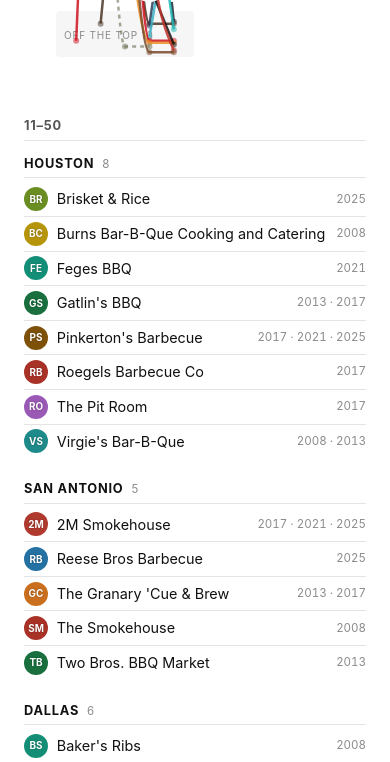
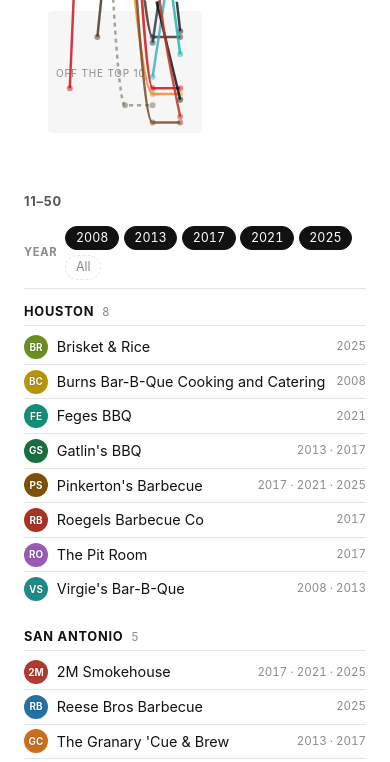
Before and after one commit to erikswedberg/smoke, a plain HTML site: page smoke/index.html in a window 390 px wide. Shown: the part 530-1292 px from the top of the page. Drawn offline with nearby package versions, Linux system fonts and the light colour scheme.

Commit message:
Phase 4/5: full-width chart, taller gutter, filter-bar (proper Zeldman flow)
UI:
- Bump chart goes near-full-bleed (smoke-section--wide) with slight L-R margin.
- Gutter band much taller (130px) so fallen lines spread instead of knotting.
- Generic <filter-bar> with a Year group of toggle-pills (checkbox semantics)
  filtering the 11-50 and honorable lists. Named generically so future groups
  (regions: Gulf, Hill Country, ...) drop in without component changes.

Architecture (fixing the querySelectorAll/imperative-push anti-pattern):
- New ambient store.js holds the immutable dataset; components pull via
  whenData() instead of app.js shoving it in. app.js now only registers
  components + loads data.
- New stateful <tier-section> parent owns filter state, re-renders via its
  nunjucks template, passes state DOWN as attributes (filter-bar admin wheel,
  tier-list ) and catches  events bubbling UP.
- <filter-bar> and <tier-list> are now controlled children: no internal
  state, no DOM reaching. Events up, props down, setState drives re-render.
- bump-chart pulls from the store too (autonomous), no property push.
- tierByCity gains a year-filter arg.

Co-authored-by: Shelley <shelley@exe.dev>

```diff
--- /dev/null
+++ b/smoke/css/filter-bar.css
@@ -0,0 +1,49 @@
+/* <filter-bar> — rows of toggle-pills (checkbox semantics). */
+
+filter-bar { display: block; }
+
+filter-bar .filter-bar-container {
+  display: flex;
+  gap: 1.25rem;
+  flex-wrap: wrap;
+  align-items: center;
+}
+
+filter-bar .filter-group { display: flex; align-items: center; gap: 0.5rem; }
+filter-bar .filter-group__label {
+  font-size: 0.7rem;
+  font-weight: 700;
+  text-transform: uppercase;
+  letter-spacing: 0.06em;
+  color: var(--ink-faint);
+}
+filter-bar .filter-group__pills { display: flex; gap: 0.3rem; flex-wrap: wrap; }
+
+filter-bar .filter-pill {
+  font: inherit;
+  font-size: 0.78rem;
+  font-variant-numeric: tabular-nums;
+  line-height: 1;
+  padding: 0.32rem 0.6rem;
+  border: 1px solid var(--line);
+  border-radius: 999px;
+  background: #fff;
+  color: var(--ink-dim);
+  cursor: pointer;
+  transition: background 0.12s ease, color 0.12s ease, border-color 0.12s ease;
+}
+filter-bar .filter-pill:hover { border-color: var(--ink-faint); }
+
+/* active (checked) pill: filled ink */
+filter-bar .filter-pill.is-on {
+  background: var(--ink);
+  border-color: var(--ink);
+  color: #fff;
+}
+
+/* the "All" reset pill is quieter */
+filter-bar .filter-pill--all {
+  color: var(--ink-faint);
+  border-style: dashed;
+}
+filter-bar .filter-pill--all:hover { color: var(--ink); }
--- a/smoke/css/styles.css
+++ b/smoke/css/styles.css
@@ -36,10 +36,21 @@
 a { color: inherit; }
 
 /* ---- main / sections ---- */
-.smoke-main { max-width: var(--maxw); margin: 0 auto; padding: 1.25rem 1.5rem 4rem; }
+.smoke-main { padding: 1.25rem 0 4rem; }
 
-.smoke-section { margin-top: 1.75rem; }
+/* Most sections are readable-width and centered... */
+.smoke-section {
+  max-width: var(--maxw);
+  margin: 1.75rem auto 0;
+  padding: 0 1.5rem;
+}
 .smoke-section:first-child { margin-top: 0.5rem; }
+
+/* ...but the chart goes nearly full-bleed, with a slight L-R margin. */
+.smoke-section--wide {
+  max-width: none;
+  padding: 0 clamp(1rem, 3vw, 3rem);
+}
 .smoke-section__title {
   font-size: 0.8rem;
   font-weight: 700;
@@ -52,6 +63,23 @@
 }
 .smoke-section__note { color: var(--ink-faint); font-weight: 400; }
 
+/* section header bar: title left, filters right, sharing the bottom rule */
+.smoke-section__bar {
+  display: flex;
+  align-items: flex-end;
+  justify-content: space-between;
+  gap: 1rem 1.5rem;
+  flex-wrap: wrap;
+  border-bottom: 1px solid var(--line);
+  padding-bottom: 0.5rem;
+  margin-bottom: 1rem;
+}
+.smoke-section__title--inbar {
+  border-bottom: 0;
+  padding-bottom: 0;
+  margin-bottom: 0;
+}
+
 /* ---- shared loading placeholder ---- */
 .smoke-loading {
   display: grid;
--- a/smoke/index.html
+++ b/smoke/index.html
@@ -10,22 +10,21 @@
   <link rel="stylesheet" href="/css/bump-chart.css">
   <link rel="stylesheet" href="/css/tier-list.css">
   <link rel="stylesheet" href="/css/restaurant-card.css">
+  <link rel="stylesheet" href="/css/filter-bar.css">
 </head>
 <body>
   <main class="smoke-main">
-    <section class="smoke-section" aria-labelledby="bump-heading">
+    <section class="smoke-section smoke-section--wide" aria-labelledby="bump-heading">
       <h2 id="bump-heading" class="smoke-section__title">Top 10</h2>
       <bump-chart></bump-chart>
     </section>
 
-    <section class="smoke-section" aria-labelledby="tier-heading">
-      <h2 id="tier-heading" class="smoke-section__title">11–50</h2>
-      <tier-list tier="top50"></tier-list>
+    <section class="smoke-section">
+      <tier-section tier="top50" heading="11–50" filterable></tier-section>
     </section>
 
-    <section class="smoke-section" aria-labelledby="honorable-heading">
-      <h2 id="honorable-heading" class="smoke-section__title">Honorable mentions <span class="smoke-section__note">2021, 2025</span></h2>
-      <tier-list tier="honorable"></tier-list>
+    <section class="smoke-section">
+      <tier-section tier="honorable" heading="Honorable mentions" note="2021, 2025" filterable></tier-section>
     </section>
   </main>
 
--- a/smoke/js/app.js
+++ b/smoke/js/app.js
@@ -1,46 +1,20 @@
-// The Smoke Rankings — app entry point.
+// The Smoke Rankings — entry point.
 //
-// 1. Load the normalized data once.
-// 2. Stash it on window.Smoke so components can read it (client-only: there's
-//    no SSR, so the loaded data — not the DOM — is the source of truth).
-// 3. Register the components (each module calls customElements.define).
-// 4. Hand data down to the top-level components via properties.
+// Zeldman, client-only: app.js does the bare minimum. It registers the
+// components and loads the dataset into the ambient store. It does NOT reach
+// into the DOM, wire events, or push data around — components pull data from
+// the store on connect, and interactive state flows through the component
+// tree (events up, props down).
 
-import { loadData, top10Restaurants, snapshot, years } from "./data.js";
-
-// Register components (side-effect imports — each defines a custom element).
 import "./components/bump-chart.js";
 import "./components/tier-list.js";
+import "./components/tier-section.js";
+import "./components/filter-bar.js";
 import "./components/restaurant-card.js";
 
-async function main() {
-  let data;
-  try {
-    data = await loadData();
-  } catch (err) {
-    console.error("Smoke: failed to load data", err);
-    return;
-  }
+import { loadData } from "./data.js";
+import { setData } from "./store.js";
 
-  // Make the dataset + a few precomputed views ambient for components.
-  window.Smoke = window.Smoke || {};
-  window.Smoke.data = data;
-  window.Smoke.views = {
-    years: years(data),
-    top10: top10Restaurants(data),
-    snapshot: (year) => snapshot(data, year),
-  };
-
-  // Hand data down to top-level components. Setting a property (not an
-  // attribute) avoids stuffing kilobytes of JSON into the DOM; the component
-  // reads it on connect / when set.
-  const bump = document.querySelector("bump-chart");
-  if (bump) bump.data = data;
-
-  document.querySelectorAll("tier-list").forEach((el) => { el.data = data; });
-
-  // Announce readiness for any late-arriving listeners.
-  window.dispatchEvent(new CustomEvent("smoke-data-ready", { detail: { data } }));
-}
-
-main();
+loadData()
+  .then(setData)
+  .catch((err) => console.error("Smoke: failed to load data", err));
--- a/smoke/js/components/bump-chart.js
+++ b/smoke/js/components/bump-chart.js
@@ -13,6 +13,7 @@
 // down a thin tail into the gutter). Hover isolates a line.
 
 import BaseComponent from "../../lib/BaseComponent.js";
+import { whenData } from "../store.js";
 import { top10Restaurants, years } from "../data.js";
 
 const RANKS = 10;
@@ -27,17 +28,15 @@
 
   static props = { "highlighted-id": String };
 
-  set data(d) { this.state.data = d; this.draw(); }
-  get data() { return this.state.data; }
-
   onConnected() {
+    // Pull the dataset from the ambient store (immutable, not a prop).
+    whenData((data) => { this.state.data = data; this.draw(); });
     // Redraw on resize (debounced via rAF).
     this._ro = new ResizeObserver(() => {
       cancelAnimationFrame(this._raf);
       this._raf = requestAnimationFrame(() => this.draw());
     });
     this._ro.observe(this);
-    this.draw();
   }
 
   onDisconnected() { this._ro?.disconnect(); }
@@ -98,7 +97,7 @@
     const width = this.clientWidth || 900;
     const M = { top: 32, right: 180, bottom: 30, left: 40 };
     const rowH = 44;                 // vertical space per rank
-    const gutterH = 54;              // the off-the-top-10 band
+    const gutterH = 130;             // the off-the-top-10 band (room to spread)
     const plotH = RANKS * rowH;
     const height = M.top + plotH + gutterH + M.bottom;
 
--- /dev/null
+++ b/smoke/js/components/filter-bar.js
@@ -0,0 +1,46 @@
+// <filter-bar groups="[...]" active="[...]"> — controlled toggle-pill rows.
+//
+// A dumb, controlled child (Zeldman): it holds NO state. It renders whatever
+// `groups` (with each option's on/off already decided by the parent) it's
+// given, and on click emits a `filter-toggle` event UP to its parent:
+//   { detail: { group, value, action } }
+// The parent owns the selection, updates it, and passes new attributes back
+// down — which re-renders this component. Generic: knows nothing about years
+// or regions, just groups of options.
+
+import BaseComponent from "../../lib/BaseComponent.js";
+
+export default class FilterBar extends BaseComponent {
+  constructor() {
+    super();
+    this.template = "filter-bar.html";
+    this.state = { groups: [] };
+  }
+
+  static props = { "groups": Array };
+
+  getTemplateContext() {
+    return { groups: this.state.groups || [] };
+  }
+
+  connectedCallback() {
+    super.connectedCallback();
+    // Delegated; emit intent upward. Parent decides what it means.
+    this.addEventListener("click", (e) => {
+      const btn = e.target.closest("[data-group]");
+      if (!btn) return;
+      const group = btn.dataset.group;
+      if (btn.dataset.action === "all") {
+        this.emit("filter-toggle", { group, action: "all" });
+      } else {
+        // values arrive as strings from the DOM; coerce back to Number when
+        // the option's value was numeric (years are numbers).
+        const raw = btn.dataset.value;
+        const value = /^-?\d+$/.test(raw) ? Number(raw) : raw;
+        this.emit("filter-toggle", { group, value });
+      }
+    });
+  }
+}
+
+customElements.define("filter-bar", FilterBar);
--- a/smoke/js/components/tier-list.js
+++ b/smoke/js/components/tier-list.js
@@ -1,27 +1,34 @@
-// <tier-list tier="top50|honorable"> — joints in a tier, grouped by city.
-// Template-driven (nunjucks -> idiomorph). Receives the dataset via the
-// `data` property from app.js.
+// <tier-list tier="top50" active-years="[2017,2021]"> — joints in a tier,
+// grouped by city. A controlled child: it pulls the (immutable) dataset from
+// the store on connect, and takes its filter as the `active-years` attribute
+// from its parent. No internal filter UI, no DOM reaching.
 
 import BaseComponent from "../../lib/BaseComponent.js";
+import { whenData } from "../store.js";
 import { tierByCity } from "../data.js";
 
 export default class TierList extends BaseComponent {
   constructor() {
     super();
     this.template = "tier-list.html";
-    this.state = { data: null };
+    this.state = { data: null, activeYears: null };
   }
 
-  // `tier` is fixed config (set in HTML), read directly — not reactive.
-  get tier() { return this.getAttribute("tier") || "top50"; }
+  static props = {
+    "tier": String,
+    "active-years": Array, // null/absent = no filter (all years)
+  };
 
-  // Data flows in as a property from app.js; trigger a render when set.
-  set data(d) { this.setState({ data: d }); }
-  get data() { return this.state.data; }
+  connectedCallback() {
+    super.connectedCallback();
+    whenData((data) => this.setState({ data }));
+  }
 
   getTemplateContext() {
     const d = this.state.data;
-    return { cities: d ? tierByCity(d, this.tier) : [] };
+    const years = this.state.activeYears; // Array or null
+    const filter = Array.isArray(years) ? new Set(years) : null;
+    return { cities: d ? tierByCity(d, this.state.tier || "top50", filter) : [] };
   }
 }
 
--- /dev/null
+++ b/smoke/js/components/tier-section.js
@@ -0,0 +1,71 @@
+// <tier-section tier="top50" heading="11–50" filterable> — a stateful section
+// that owns its filter selection and composes a filter-bar + tier-list.
+//
+// This is the Zeldman parent: it holds state (which years are active),
+// re-renders its subtree via the template, passes state DOWN to children as
+// attributes (filter-bar gets `active`, tier-list gets `active-years`), and
+// listens for the `filter-toggle` events that bubble UP from filter-bar.
+// Children are dumb and controlled; no component reaches across the DOM.
+
+import BaseComponent from "../../lib/BaseComponent.js";
+import { whenData } from "../store.js";
+import { years } from "../data.js";
+
+export default class TierSection extends BaseComponent {
+  constructor() {
+    super();
+    this.template = "tier-section.html";
+    this.state = { allYears: [], activeYears: [] };
+  }
+
+  static props = {
+    "tier": String,
+    "heading": String,
+    "note": String,
+    "filterable": Boolean,
+  };
+
+  connectedCallback() {
+    super.connectedCallback();
+    // Catch filter changes bubbling up from the child filter-bar.
+    this.addEventListener("filter-toggle", (e) => this.onToggle(e.detail));
+    // Pull the dataset from the store to learn the available years.
+    whenData((data) => {
+      const all = years(data);
+      this.setState({ allYears: all, activeYears: all });
+    });
+  }
+
+  onToggle({ group, value, action }) {
+    if (group !== "years") return;
+    let active = new Set(this.state.activeYears);
+    if (action === "all") {
+      active = new Set(this.state.allYears);
+    } else {
+      active.has(value) ? active.delete(value) : active.add(value);
+      if (active.size === 0) active = new Set(this.state.allYears); // never empty
+    }
+    // keep chronological order
+    this.setState({ activeYears: this.state.allYears.filter((y) => active.has(y)) });
+  }
+
+  getTemplateContext() {
+    const all = this.state.allYears;
+    const active = this.state.activeYears;
+    return {
+      tier: this.state.tier,
+      heading: this.state.heading,
+      note: this.state.note,
+      filterable: this.state.filterable,
+      // shaped for the filter-bar: groups of options with on/off
+      groups: [{
+        key: "years",
+        label: "Year",
+        options: all.map((y) => ({ value: y, label: String(y), on: active.includes(y) })),
+      }],
+      activeYears: active,
+    };
+  }
+}
+
+customElements.define("tier-section", TierSection);
--- a/smoke/js/data.js
+++ b/smoke/js/data.js
@@ -106,10 +106,11 @@
  * city, joints alphabetical. Each joint carries the list of years it sat in
  * that tier. Returns [{ name, joints: [{ ...restaurant, years: [..] }] }].
  */
-export function tierByCity(data, tier) {
+export function tierByCity(data, tier, activeYears = null) {
     const perJoint = new Map(); // id -> { years:Set }
     for (const r of data.rankings) {
         if (r.tier !== tier) continue;
+        if (activeYears && !activeYears.has(r.year)) continue;
         if (!perJoint.has(r.id)) perJoint.set(r.id, new Set());
         perJoint.get(r.id).add(r.year);
     }
--- /dev/null
+++ b/smoke/js/store.js
@@ -0,0 +1,18 @@
+// Ambient data store. The normalized rankings dataset is large and immutable,
+// so it lives here (not in component attributes/DOM). Components pull it on
+// connect via whenData(); interactive UI state still flows through the
+// component tree via props-down / events-up.
+
+const waiters = new Set();
+
+export function setData(data) {
+  window.Smoke = window.Smoke || {};
+  window.Smoke.data = data;
+  for (const cb of waiters) cb(data);
+  waiters.clear();
+}
+
+export function whenData(cb) {
+  if (window.Smoke?.data) cb(window.Smoke.data);
+  else waiters.add(cb);
+}
--- /dev/null
+++ b/smoke/templates/filter-bar.html
@@ -0,0 +1,22 @@
+{# filter-bar: groups of toggle-pills that filter the tier list.
+   Each group has a key (e.g. "years", later "regions") and a list of
+   options behaving like a row of checkboxes. Content-only. #}
+<div class="filter-bar-container">
+  {% for group in groups %}
+  <div class="filter-group" data-group="{{ group.key }}" role="group" aria-label="Filter by {{ group.label }}">
+    <span class="filter-group__label">{{ group.label }}</span>
+    <div class="filter-group__pills">
+      {% for opt in group.options %}
+      <button type="button"
+              class="filter-pill{% if opt.on %} is-on{% endif %}"
+              data-group="{{ group.key }}" data-value="{{ opt.value }}"
+              role="checkbox" aria-checked="{{ 'true' if opt.on else 'false' }}">
+        {{ opt.label }}
+      </button>
+      {% endfor %}
+      <button type="button" class="filter-pill filter-pill--all"
+              data-group="{{ group.key }}" data-action="all">All</button>
+    </div>
+  </div>
+  {% endfor %}
+</div>
--- /dev/null
+++ b/smoke/templates/tier-section.html
@@ -0,0 +1,12 @@
+{# tier-section: owns filter state; renders its title bar (with optional
+   filter-bar) and a tier-list. Props flow DOWN as attributes; the
+   filter-bar emits events that bubble UP to this component. Content-only. #}
+<div class="tier-section-container">
+  <div class="smoke-section__bar">
+    <h2 class="smoke-section__title smoke-section__title--inbar">{{ heading }}{% if note %} <span class="smoke-section__note">{{ note }}</span>{% endif %}</h2>
+    {% if filterable %}
+    <filter-bar groups="{{ groups | dump | e }}" active="{{ activeYears | dump | e }}"></filter-bar>
+    {% endif %}
+  </div>
+  <tier-list tier="{{ tier }}" active-years="{{ activeYears | dump | e }}"></tier-list>
+</div>
```
